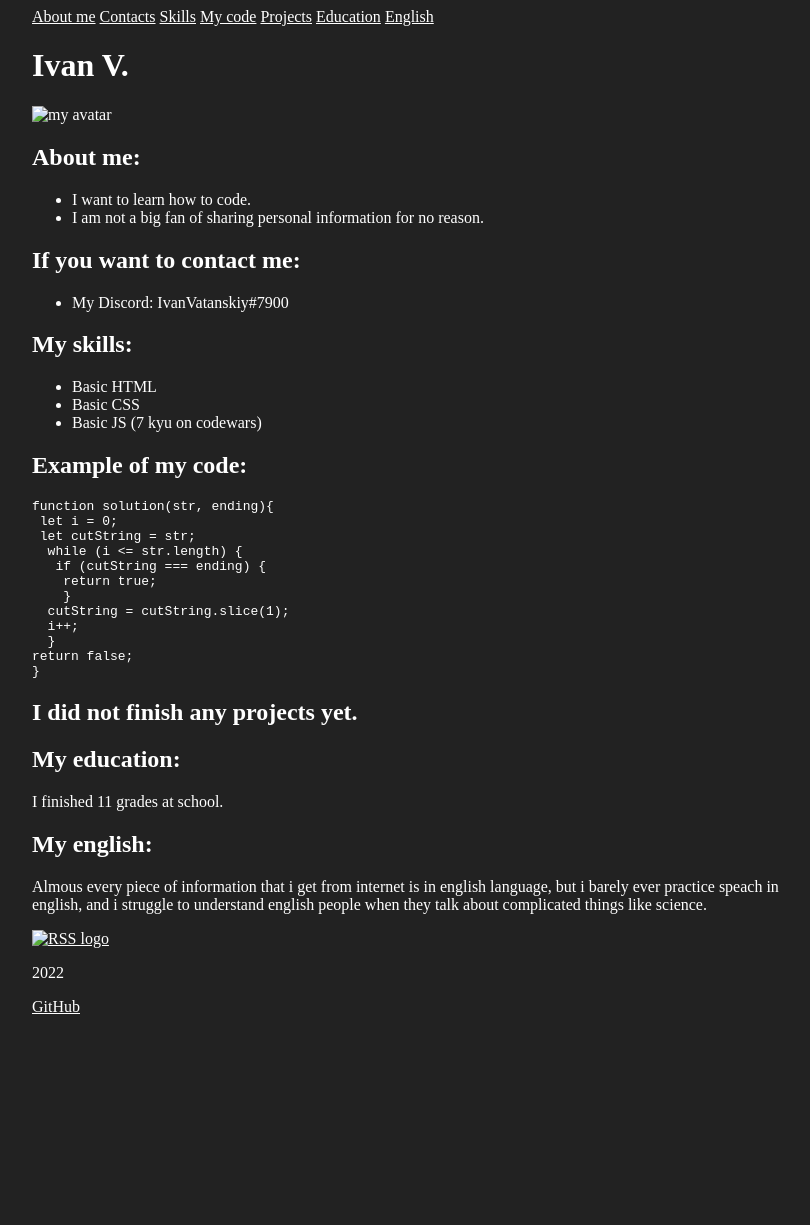
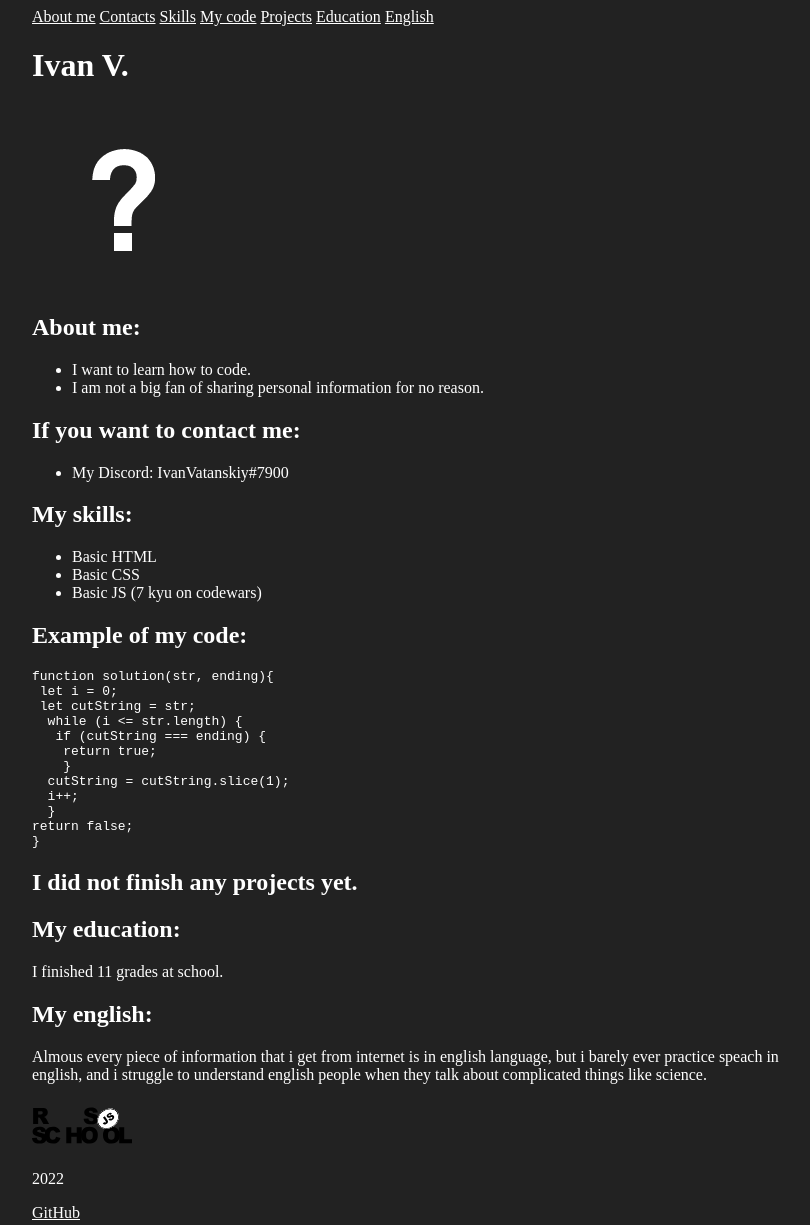
Before and after one commit to VatanskiyIvan/rsschool-cv, a plain HTML site: page index.html in a window 1280 px wide. Shown: the whole page, without its empty margins (224-1034 px from the left). Before the commit the page ends 1024 px from the top, so only its background shows below. Drawn offline with Linux system fonts and the light colour scheme.

Commit message:
Update index.html

```diff
--- a/index.html
+++ b/index.html
@@ -17,7 +17,7 @@
       <a class="nav-link" href="#English">English</a>
     </nav>
     <h1>Ivan V.</h1>
-    <img src="assets/avatar.png" alt="my avatar">
+    <img src="avatar.png" alt="my avatar">
     <h2 id="AboutMe">About me:</h2>
     <ul>
      <li>I want to learn how to code.</li>
@@ -56,7 +56,7 @@ return false;
 is in english language, but i barely ever practice speach in english,
 and i struggle to understand english people when they talk about complicated things like science.</p>
 <footer>
-  <a href="https://rs.school/js-stage0/"><img src="assets/rs_school_js.svg" alt="RSS logo" width="100" height="50"></a>
+  <a href="https://rs.school/js-stage0/"><img src="rs_school_js.svg" alt="RSS logo" width="100" height="50"></a>
   <p>2022</p>
   <a href="https://github.com/VatanskiyIvan">GitHub</a>
 </footer>
```
